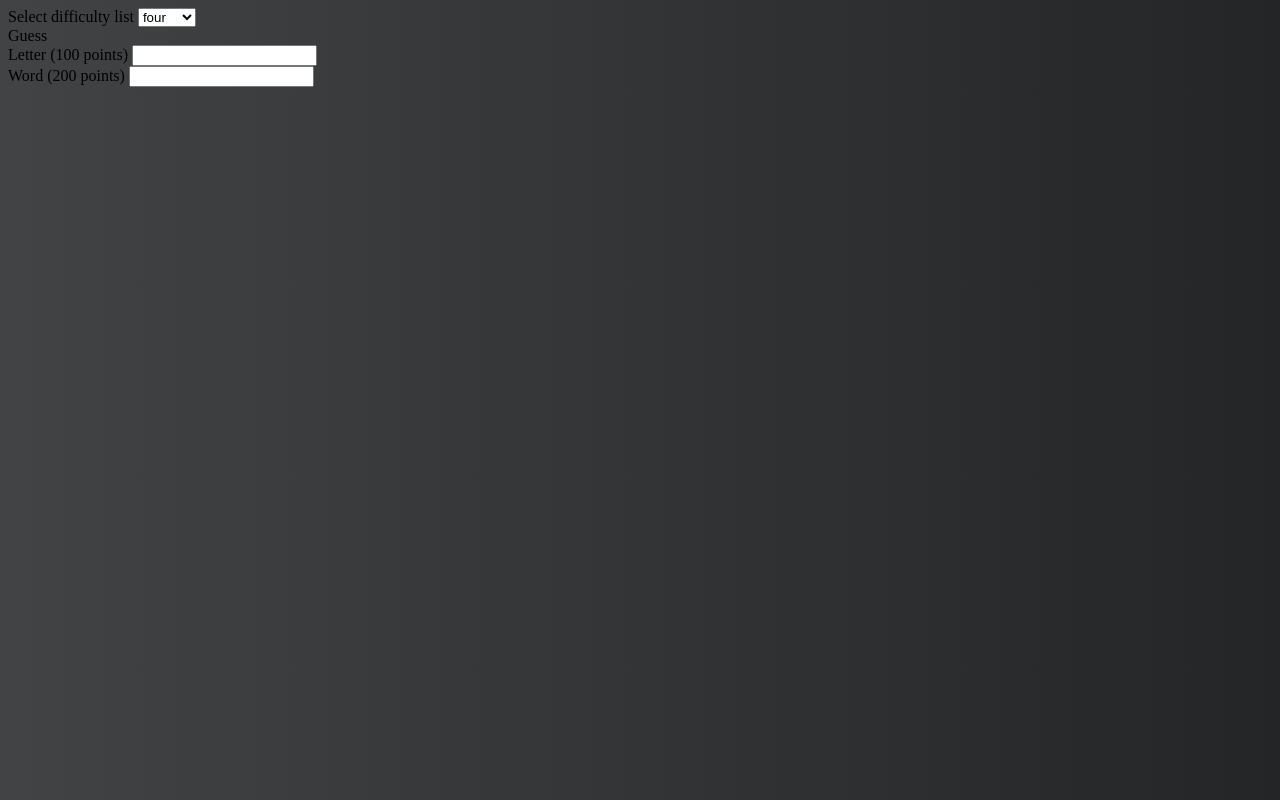
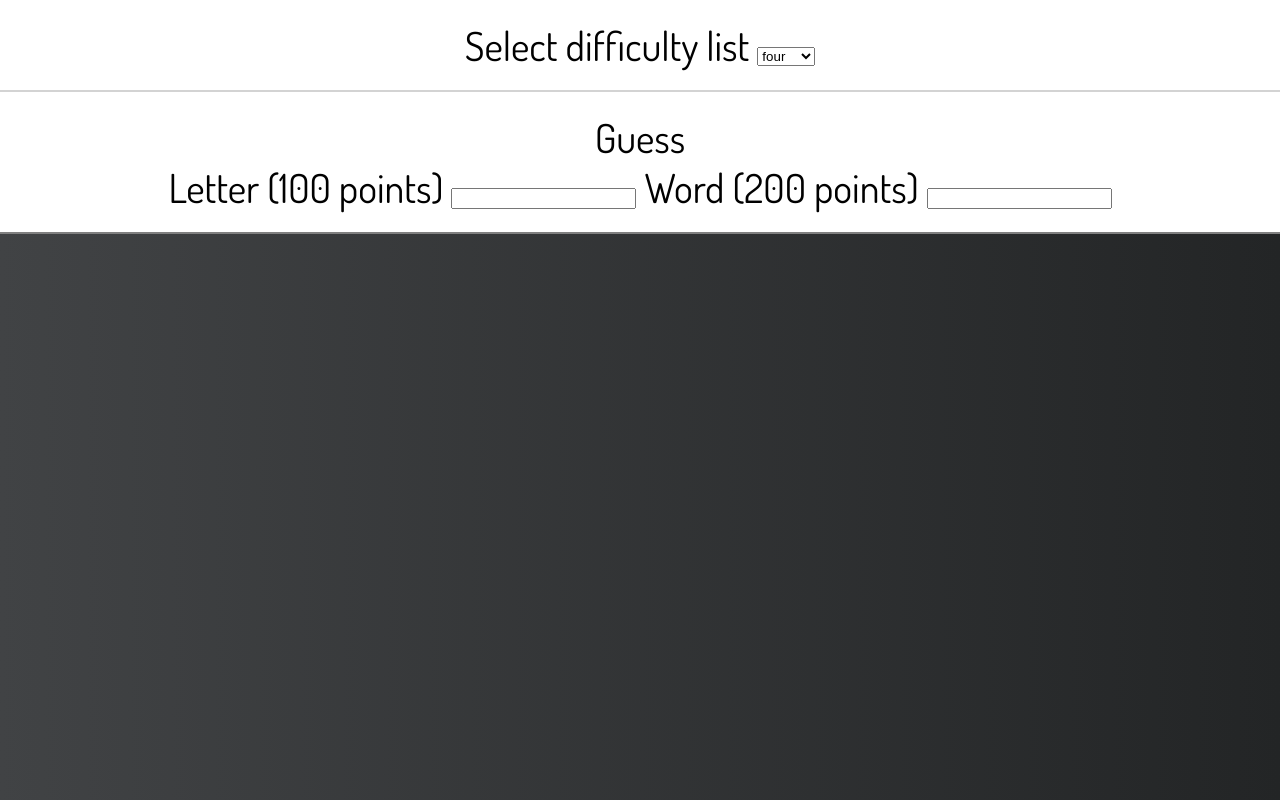
Before and after one commit to Mattlomet/wheeloffortune, a plain HTML site: page index.html in a window 1280 px wide. Drawn offline with Linux system fonts and the light colour scheme.

Commit message:
top nav bar selector

```diff
--- a/index.html
+++ b/index.html
@@ -2,11 +2,14 @@
 <html>
 <head>
 	<title>Wheel of Fortune</title>
+	<link href="https://fonts.googleapis.com/css?family=Dosis" rel="stylesheet">
 	<link rel="stylesheet" type="text/css" href="css/style.css">
 </head>
 <body>
 
-		<label>Select difficulty list</label>
+	<div class="top-bar">
+		<div class="difficulty-selection">
+			<label id="label" class="label">Select difficulty list</label>
             	<select id = "myList">
                		<option id="four" value = "4">four</option>
                		<option id="five" value = "5">five</option>
@@ -17,14 +20,7 @@
                		<option id="ten" value = "10">ten</option>
              	</select>
 
-        <div class="word-container">
-        	<div id="back-ground">
-        		<div id="wordFill">
-
         </div>
-        	</div>
-        </div>
-
         <div class="guess-container">
         	<div class="guess-text">Guess</div>
         	<div id="guessByLetter">
@@ -34,6 +30,15 @@
         	<div id="guessByWord">
         		Word (200 points)
         			<input type="letter" id="wordInput">
+        	</div>
+        </div>
+
+    </div>
+          <div class="word-container">
+        	<div id="back-ground">
+        		<div id="wordFill">
+
+        		</div>
         	</div>
         </div>
 
--- a/sass/_global.scss
+++ b/sass/_global.scss
@@ -2,5 +2,6 @@ body{
 	background: #232526;  /* fallback for old browsers */
 	background: -webkit-linear-gradient(to right, #414345, #232526);  /* Chrome 10-25, Safari 5.1-6 */
 	background: linear-gradient(to right, #414345, #232526); /* W3C, IE 10+/ Edge, Firefox 16+, Chrome 26+, Opera 12+, Safari 7+ */
-
+	text-align: center;
+	margin: 0 auto;
 }
--- a/sass/_home.scss
+++ b/sass/_home.scss
@@ -0,0 +1,22 @@
+.top-bar{
+	background-color: #fff;
+	font-family: 'Dosis', sans-serif;
+	font-size: 40px;
+	.difficulty-selection{
+		padding:20px;
+		border-bottom: 2px solid lightgrey;
+
+	}
+	.guess-container{
+		padding: 20px;
+		border-bottom: 2px solid grey;
+		#guessByLetter{
+			display: inline;
+		}
+		#guessByWord{
+			display: inline;
+		}
+	}
+
+
+}
```
Also changed, not shown: css/style.css, 1 other file. Lines whose indentation alone changed are shown as unchanged.
